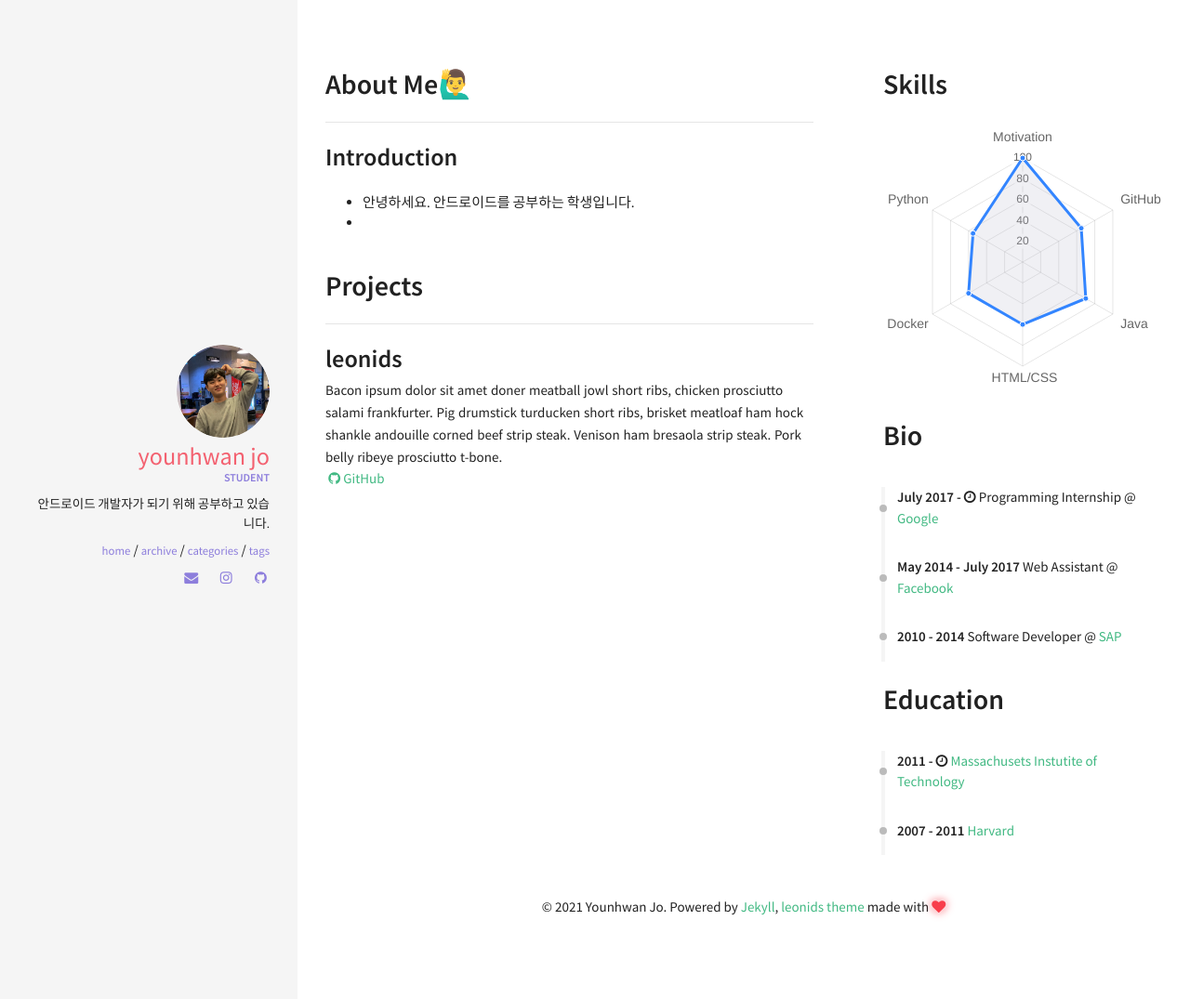
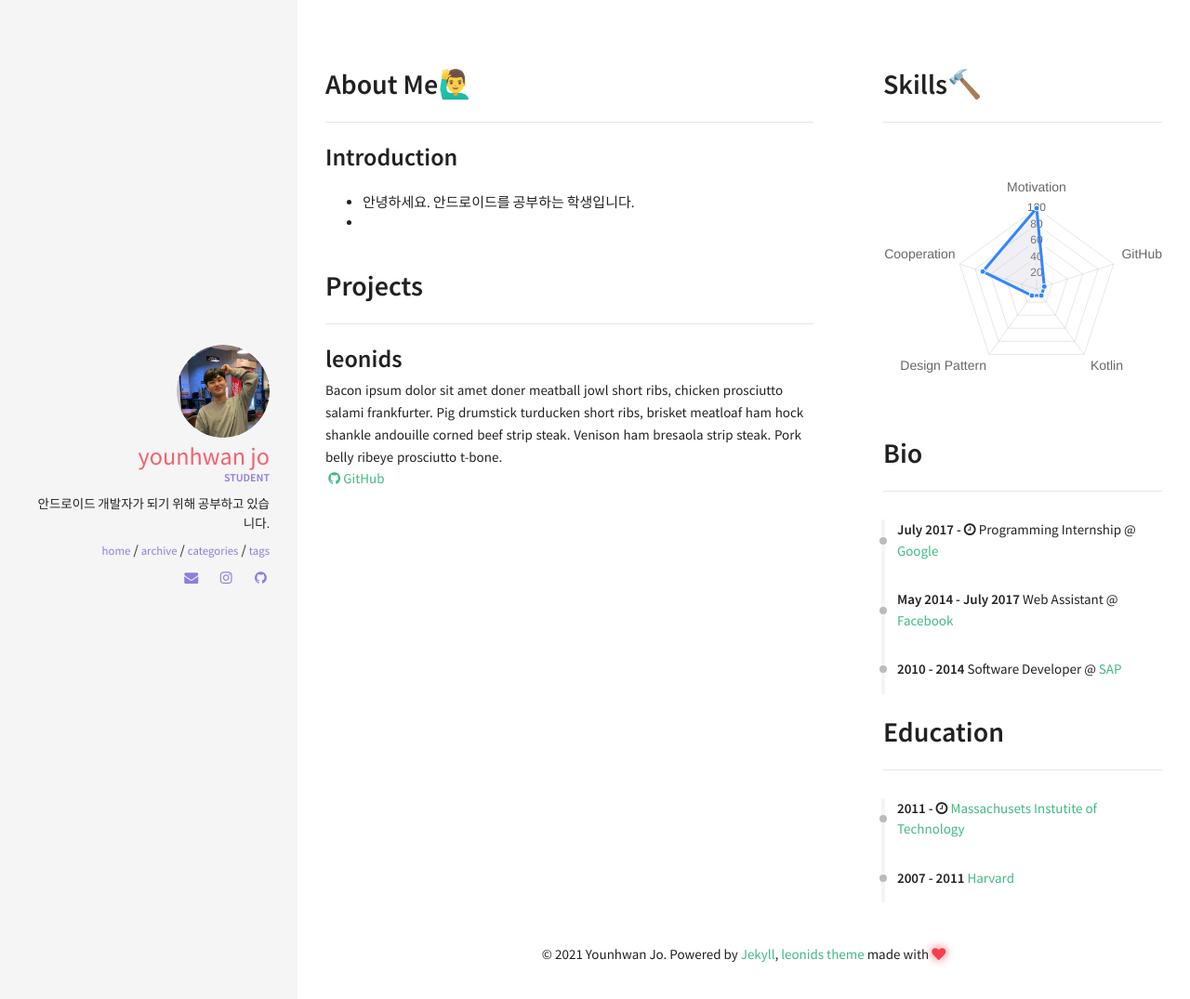
Before and after one commit to younhwan97/younhwan97.github.io, a Jekyll site: the page built from index.markdown, in a window 1280 px wide. Shown: the top 1075 px of the page at 93% size. Built offline with Jekyll 4.4.1, drawn with Linux system fonts in a browser that asks for light colours; nearby versions of some CDN libraries.

Commit message:
[업데이트] 스킬 정보

```diff
--- a/_data/index/skills.yml
+++ b/_data/index/skills.yml
@@ -2,5 +2,5 @@
 
 label: Ability
 id : cs
-aspects: Motivation, GitHub, Java, HTML/CSS, Docker, Python
-percentage: 100, 65, 70, 60, 60, 55
+aspects: Motivation, GitHub, Kotlin, Design Pattern,Cooperation
+percentage: 100, 10, 10, 10,70
--- a/_includes/sections/career.html
+++ b/_includes/sections/career.html
@@ -1,5 +1,5 @@
 <h1><span data-i18n="skills.my_skills">Bio</span></h1>
-
+<hr>
 <div class="archive">
   <div class="timeline" id="timeline">
     {% for career in site.data.index.careers %}
--- a/_includes/sections/education.html
+++ b/_includes/sections/education.html
@@ -1,6 +1,6 @@
 <div class="navy-line"></div>
 <h1><span data-i18n="skills.my_skills">Education</span></h1>
-
+<hr>
 <div class="archive">
   <div class="timeline" id="timeline">
     {% for career in site.data.index.education %}
--- a/_includes/sections/skills.html
+++ b/_includes/sections/skills.html
@@ -1,5 +1,6 @@
 <script src="https://cdnjs.cloudflare.com/ajax/libs/Chart.js/2.6.0/Chart.min.js"></script>
-<h1><span data-i18n="skills.my_skills">Skills</span></h1>
+<h1><span data-i18n="skills.my_skills">Skills🔨</span></h1>
+<hr>
 <canvas id="{{ site.data.index.skills.id }}" height="500" width="500"></canvas>
 <script>
     var ctx = document.getElementById("{{ site.data.index.skills.id }}");
```
Also changed, not shown: 3 other files.
